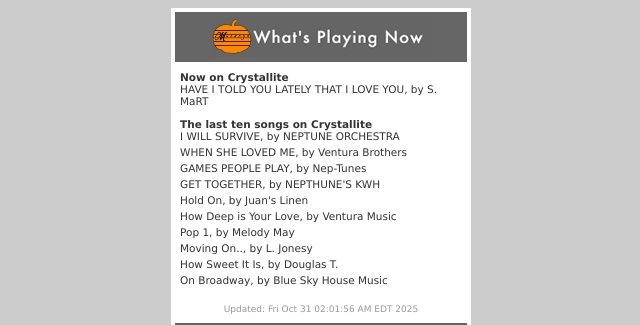
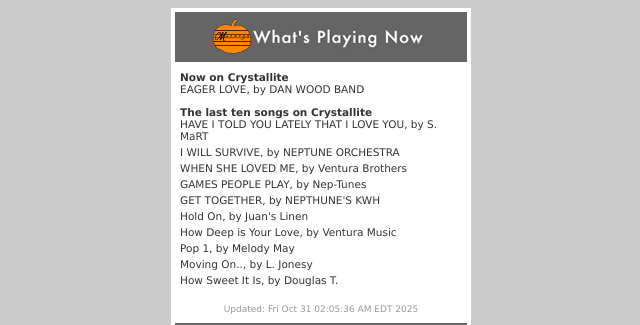
Before and after one commit to veespecial/crystallite-wpn, a plain HTML site: page index.html in a window 1280 px wide. Shown: the top 325 px of the page, without its empty margins (319-959 px from the left). Drawn offline with Linux system fonts and the light colour scheme.

Commit message:
Update index.html

```diff
--- a/index.html
+++ b/index.html
@@ -12,9 +12,10 @@
 <td bgcolor="#666666"><div align="center"><img src="whatsplayingnow220.gif" width="220" height="40" /></div></td>
 </tr>
 <tr>
-<td><div id="titles"><p><b>Now on Crystallite</b><br />HAVE I TOLD YOU LATELY THAT I LOVE YOU, by S. MaRT</p>
+<td><div id="titles"><p><b>Now on Crystallite</b><br />EAGER LOVE, by DAN WOOD BAND</p>
 <b>The last ten songs on Crystallite<br>
-</b>I WILL SURVIVE, by NEPTUNE ORCHESTRA
+</b>HAVE I TOLD YOU LATELY THAT I LOVE YOU, by S. MaRT
+<br /><img src="shimi.gif" width="220" height="4" /><br />I WILL SURVIVE, by NEPTUNE ORCHESTRA
 <br /><img src="shimi.gif" width="220" height="4" /><br />WHEN SHE LOVED ME, by Ventura Brothers
 <br /><img src="shimi.gif" width="220" height="4" /><br />GAMES PEOPLE PLAY, by Nep-Tunes
 <br /><img src="shimi.gif" width="220" height="4" /><br />GET TOGETHER, by NEPTHUNE'S KWH
@@ -23,11 +24,10 @@
 <br /><img src="shimi.gif" width="220" height="4" /><br />Pop 1, by Melody May
 <br /><img src="shimi.gif" width="220" height="4" /><br />Moving On.., by L. Jonesy
 <br /><img src="shimi.gif" width="220" height="4" /><br />How Sweet It Is, by Douglas T.
-<br /><img src="shimi.gif" width="220" height="4" /><br />On Broadway, by Blue Sky House Music
 <br /><img src="shimi.gif" width="220" height="4" /><br />
 </div></td></tr>
 <tr><td border="0">
-<div id="update">Updated: Fri Oct 31 02:01:56 AM EDT 2025
+<div id="update">Updated: Fri Oct 31 02:05:36 AM EDT 2025
 
 </div></td></tr>
 <tr>
```
